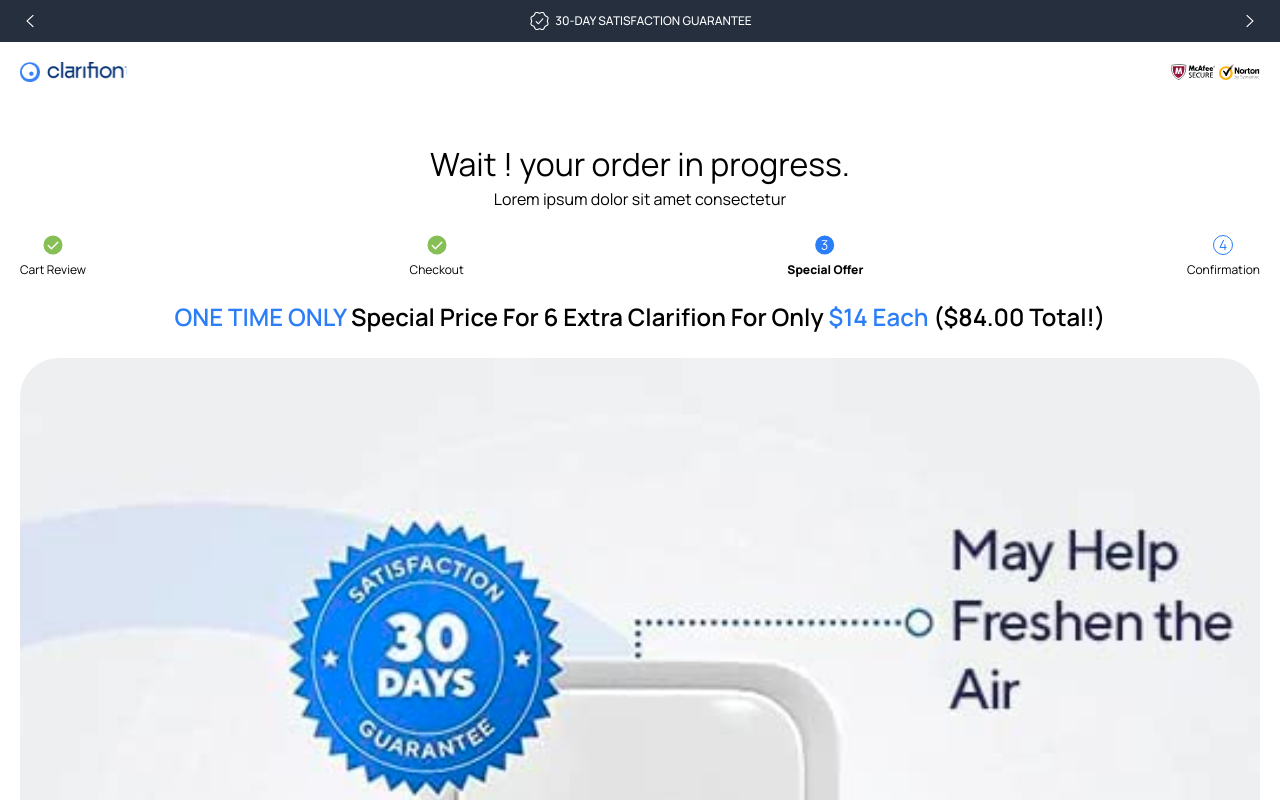
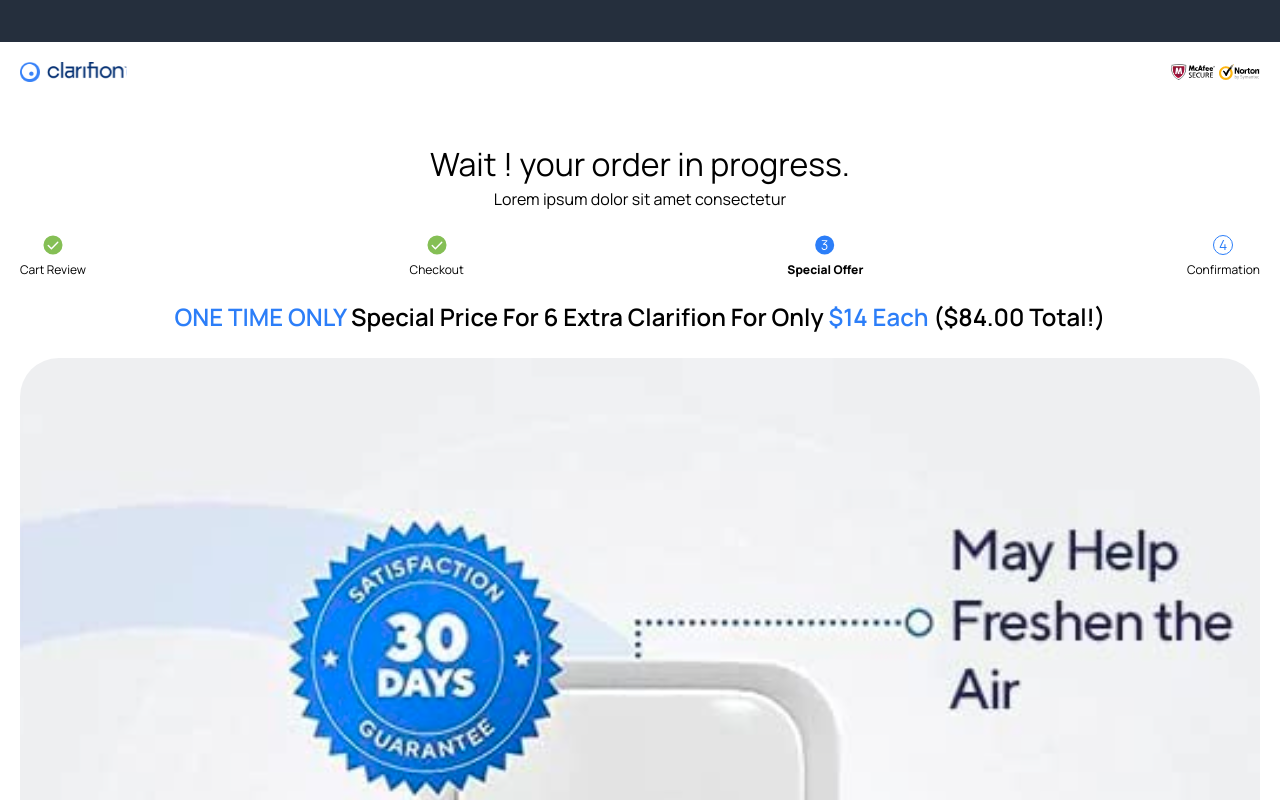
Before and after one commit to sanieni6/Clarifion-Upsell, a React (Vite) app: page / in a window 1280 px wide. Shown: the top 800 px of the page. Built offline with nearby package versions, Linux system fonts and the light colour scheme.

Commit message:
Fix linters

```diff
--- a/src/components/Footer.jsx
+++ b/src/components/Footer.jsx
@@ -1,4 +1,3 @@
-import React from 'react'
 import lockWhite from "../assets/images/lockWhite.svg";
 
 const Footer = () => {
--- a/src/components/Header.jsx
+++ b/src/components/Header.jsx
@@ -35,12 +35,12 @@
   return (
     <header>
         <div className='bg-backHeader flex justify-between py-[10px] px-[20px] gap-1 h-[42px]'>
-            <button onClick={handlePrevClick}><img src={arrowLeft} alt="Prev" /></button>
-            <div className='flex items-center gap-1'>
+            <button onClick={handlePrevClick} className='md:hidden'><img src={arrowLeft} alt="Prev" /></button>
+            <div className='flex items-center gap-1 md:hidden'>
                 <img src={secureCheck} alt="" />
                 <p className='leading-[12px] font-medium text-white text-[12px]'>{elements[currentIndex]}</p>
             </div>
-            <button onClick={handleNextClick}><img src={rigthArrow} alt="" /></button>
+            <button onClick={handleNextClick} className='md:hidden'><img src={rigthArrow} alt="" /></button>
         </div>
 
         <div className='flex items-center h-[60px] justify-between px-[20px]'>
--- a/src/components/MainCart.jsx
+++ b/src/components/MainCart.jsx
@@ -1,4 +1,3 @@
-import React from "react";
 import greenCheck from "../assets/images/checkgreen.svg";
 import three from "../assets/images/three.svg";
 import four from "../assets/images/four.svg";
```
